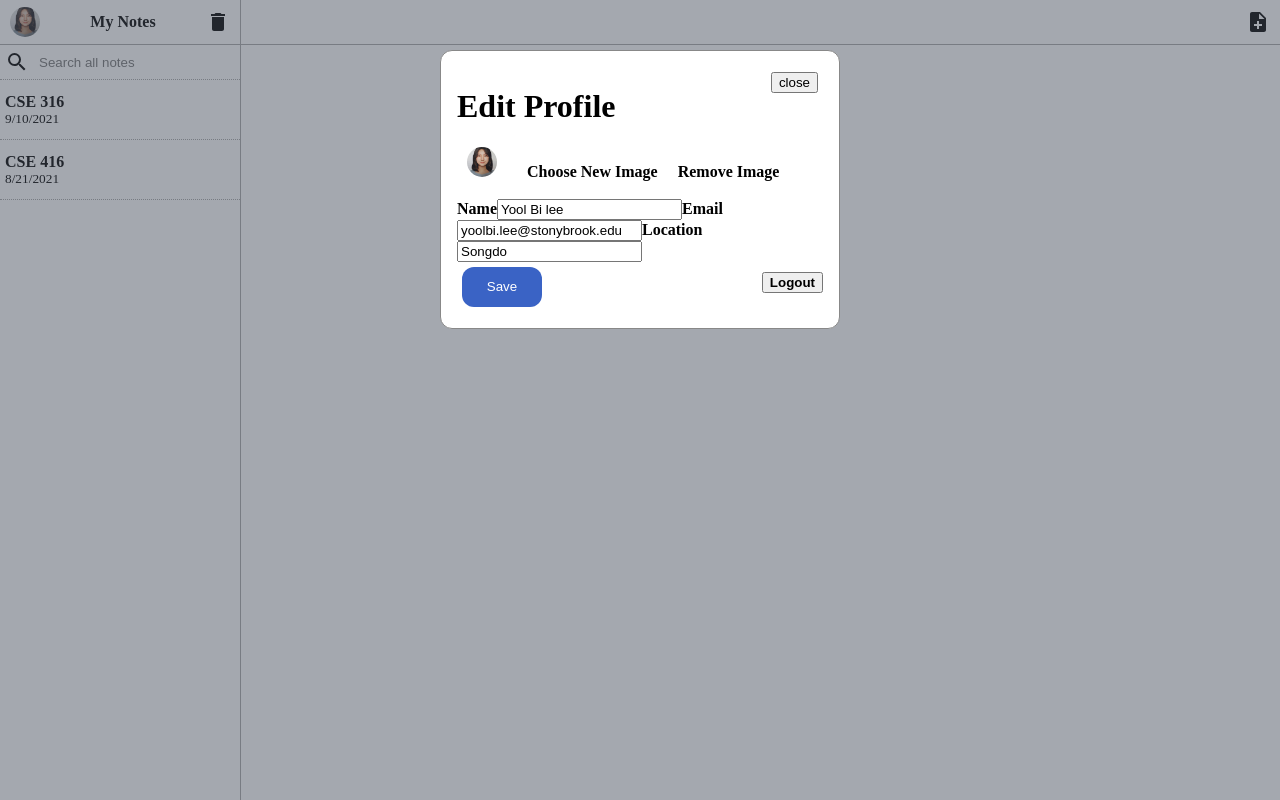
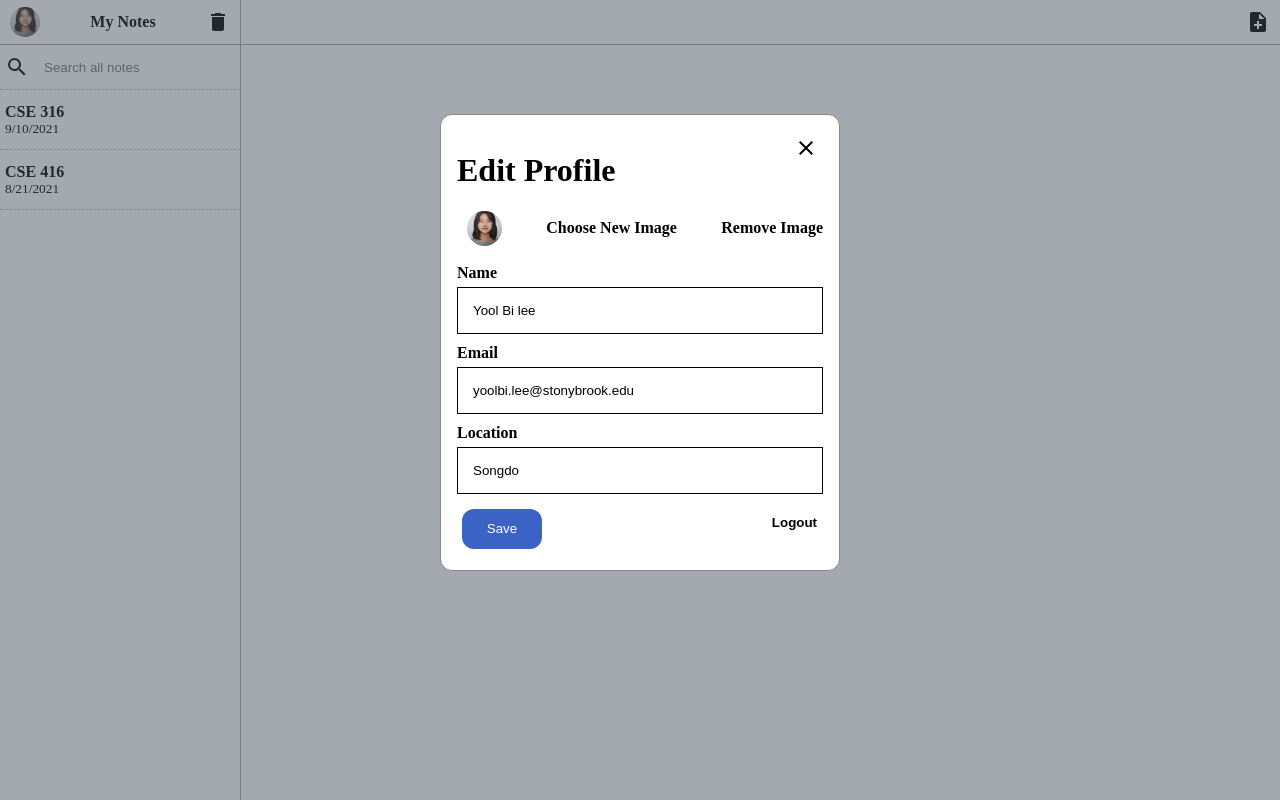
Before and after one commit to yoolbi/CSE-316-My-Note, a React (Create React App) app: page / in a window 1280 px wide. Both pictures are taken after a click on the picture 25 px from the left and 22 px from the top of the page. Built offline with nearby package versions, Linux system fonts and the light colour scheme.

Commit message:
Re-implemented the project using React.js

```diff
--- a/src/App.js
+++ b/src/App.js
@@ -71,12 +71,9 @@ const App =  () => {
         }else {
             setCurrentIndex(newNotes[0].id);
         }
-       // console.log("DELETE NOTE", newNotes, id)
     };
 
     const getText = () => {
-        let items = [...notes];
-        console.log("GETTING TEXT....",items,currentIndex)
         if (currentIndex.length === 0) {
             return '';
         } else if ((notes.filter((note) => note.id === currentIndex)[0].text === 'New Note')) {
@@ -127,10 +124,11 @@ const App =  () => {
                 <AddNote text={getText()} setText={setText}/>
             </div>
         </div>
-        <Profile showProfile={showProfile}/>
+        <Profile
+                 showProfile={showProfile}
+                 setShowProfile={setShowProfile}
+        />
         </React.Fragment>
-
-
     );
 };
 
--- a/src/components/Profile.js
+++ b/src/components/Profile.js
@@ -1,31 +1,58 @@
-import React from 'react';
+import React, {useEffect, useRef} from 'react';
+import {MdClose} from 'react-icons/md';
 
-const Profile = ({showProfile}) =>  {
+const Profile = ({showProfile, setShowProfile}) =>  {
+    const handleClose = () => {
+        setShowProfile(!showProfile);
+    };
+
+    let containerRef = useRef();
+
+    useEffect(() => {
+        let handler = (event) => {
+            if (!containerRef.current.contains(event.target)) {
+                setShowProfile(false);
+            }
+        };
+        document.addEventListener("mousedown", handler);
+        return () => {
+            document.removeEventListener("mousedown", handler);
+        };
+    });
+
     return (
         <div id="id01" className="modal" style={{display: showProfile? 'block' : 'none'}}>
             <form className="modal-content" action="/action_page.php">
-                <div className="container">
-                    <button type="button" onClick="document.getElementById('id01').style.display='none'"
-                            className="material-icons" id="close" style={{float: 'right', margin: '5px'}}>close
-                    </button>
+                <div className="container" ref={containerRef}>
+                    <MdClose
+                        className='close-icons'
+                        size='1.5em'
+                        onClick= {handleClose}
+                    />
                     <h1>Edit Profile</h1>
-                    <div style={{alignItems: 'center'}}>
-                        <img className="profile" src="/profile.jpg" style={{marginRight: '30px', marginBottom: '0px'}}/>
-                        <b>Choose New Image</b>
-                        <b style={{marginLeft: '20px'}}>Remove Image</b>
+                    <div className='selectImage'>
+                        <img
+                            className='editprofile-profile'
+                            src='profile.jpg'
+                            alt=''
+                        />
+                        <div><b>Choose New Image</b></div>
+                        <div><b>Remove Image</b></div>
                     </div>
                     <br/>
                     <label htmlFor="name"><b>Name</b></label>
                     <input type="text" name="name" defaultValue="Yool Bi lee" required/>
+                    <br/>
                     <label htmlFor="email"><b>Email</b></label>
                     <input type="text" name="email" defaultValue="yoolbi.lee@stonybrook.edu" required/>
+                    <br/>
                     <label htmlFor="location"><b>Location</b></label>
                     <input type="text" name="psw-repeat" defaultValue="Songdo" required/>
                     <div className="clearfix">
-                        <button type="button" onClick="document.getElementById('id01').style.display='none'"
+                        <button type="button" onClick={handleClose}
                                 className="save">Save
                         </button>
-                        <button type="button" onClick="document.getElementById('id01').style.display='none'"
+                        <button type="button" onClick={handleClose}
                                 className="logout">
                             <b>Logout</b>
                         </button>
@@ -33,7 +60,6 @@ const Profile = ({showProfile}) =>  {
                 </div>
             </form>
         </div>
-
     );
 };
 
--- a/src/components/SidebarHeader.js
+++ b/src/components/SidebarHeader.js
@@ -1,6 +1,5 @@
 import React from "react";
 import { MdDelete } from "react-icons/md";
-import Profile from "./Profile";
 
 const SidebarHeader = ({id, handleShowProfile, handleDeleteNote}) => {
     const handleProfileClick = () => {
--- a/src/index.css
+++ b/src/index.css
@@ -15,6 +15,24 @@ body {
   margin: 0;
   width: 100%;
   height: 100%;
+}
+
+button, input[type=submit]  {
+  cursor: pointer;
+  background-color: #ffffff;
+  border: 0;
+  outline: 0;
+}
+
+textarea:focus, input:focus {
+  outline: none;
+  border: 0;
+  outline: 0;
+  margin: 5px;
+}
+
+input {
+  margin: 5px;
 }
 
 @media all and (max-width: 500px) {
@@ -59,7 +77,7 @@ body {
    /*Modal Content/Box*/
   .modal-content {
     background-color: #ffffff;
-    margin: auto auto auto auto;
+    margin: 5% auto auto auto;
     border: 1px solid #888;
     width: 400px;
     border-radius: 12px;
@@ -78,6 +96,16 @@ body {
   cursor: pointer;
 }
 
+.editprofile-profile {
+  width: 35px;
+  height: 35px;
+  border-radius: 70%;
+  overflow: hidden;
+  object-fit: cover;
+  margin-left: 10px;
+  cursor: pointer;
+}
+
 .sidebarHeader {
   display: flex;
   align-items: center;
@@ -87,7 +115,7 @@ body {
 }
 
 .search {
-  height: 35px;
+  height: 45px;
   border-bottom: 1px dotted darkgray;
   display: flex;
   align-items: center;
@@ -167,15 +195,17 @@ textarea:focus {
   border: none;
   border-radius: 15px;
   padding: 5px 10px 5px 10px;
-}
-
-.save:hover {
-  background-color: #ededed;
   cursor: pointer;
 }
 
 .delete-icon {
   margin-right: 10px;
+  cursor: pointer;
+}
+
+.close-icons {
+  float: right;
+  margin: 5px;
   cursor: pointer;
 }
 
@@ -194,7 +224,7 @@ textarea:focus {
   text-align: left;
 }
 
-container.input {
+.container input {
   width: 100%;
   height: 100%;
   border: 0;
@@ -205,7 +235,7 @@ container.input {
 
 * {box-sizing: border-box}
 /* Full-width input fields */
-container.input[type=text] {
+.container input[type=text] {
   width: 100%;
   padding: 15px;
   margin: 5px 0 10px 0;
@@ -215,7 +245,7 @@ container.input[type=text] {
 }
 
 /* Add a background color when the inputs get focus */
-container.input[type=text]:focus {
+.container input[type=text]:focus {
   background-color: #ddd;
   outline: 1px solid black;
 }
@@ -248,3 +278,9 @@ container.input[type=text]:focus {
   margin-left: 50px;
   margin-top: 10px;
 }
+
+.selectImage {
+  display: flex;
+  align-items: center;
+  justify-content: space-between;
+}
```
